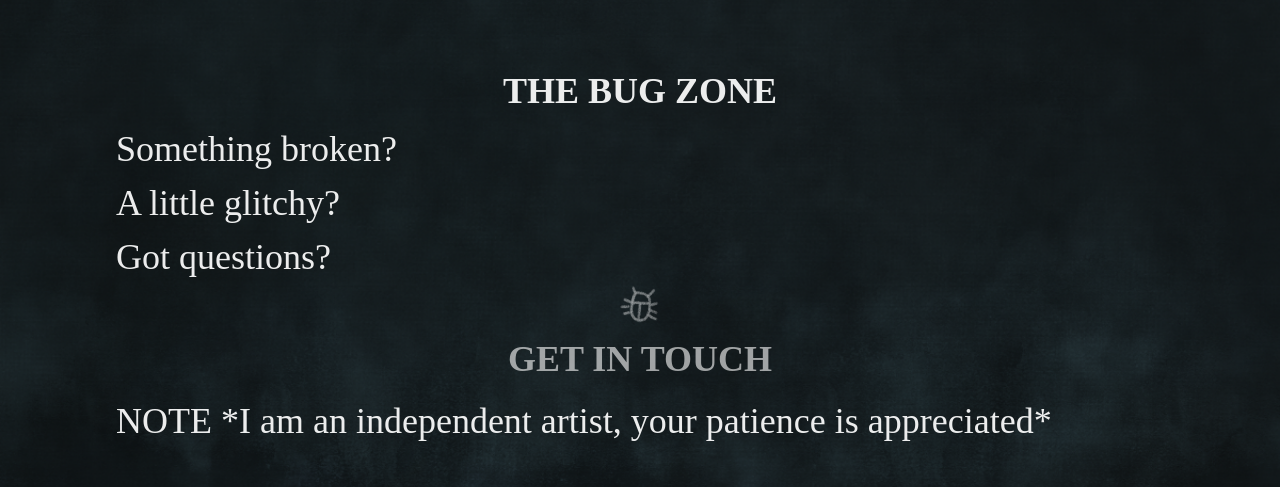
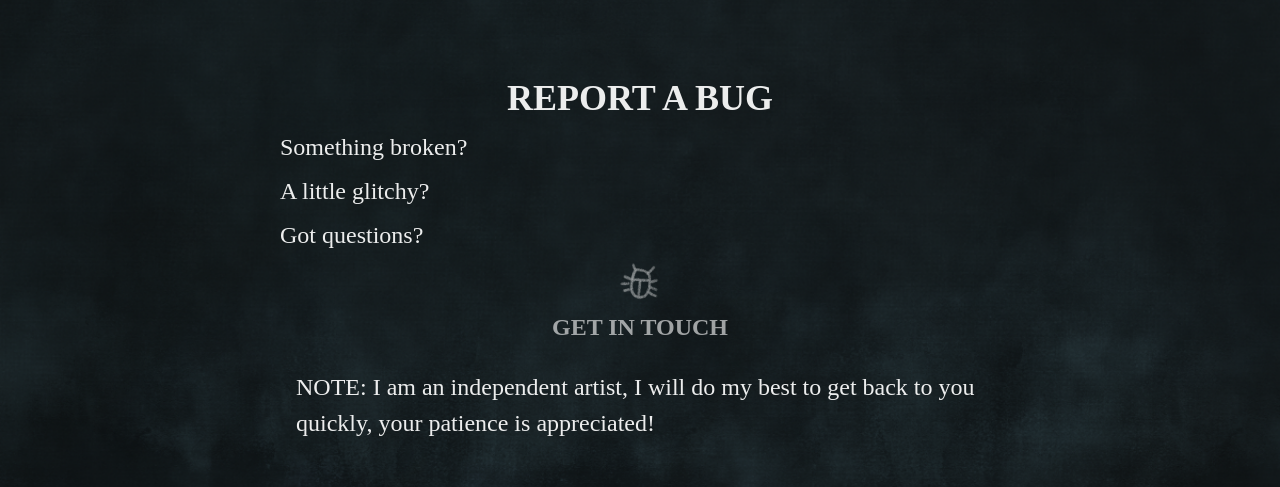
Before and after one commit to HannahBeattie/myWorryMonsterSite, a Next.js app: page /bugZone in a window 1280 px wide. Shown: the part 141-628 px from the top of the page. Built offline with nearby package versions, Linux system fonts and the light colour scheme; a web font is replaced by a local one.

Commit message:
tweak bug report

```diff
--- a/public/components/nav/Logo.js
+++ b/public/components/nav/Logo.js
@@ -12,6 +12,7 @@ function Logo() {
 	return (
 		<StyledNextLink href={'/'}>
 			<VStack
+				zIndex={4}
 				display={{ base: 'none', lg: 'flex' }}
 				position={'fixed'}
 				top={8}
--- a/src/pages/bugZone.js
+++ b/src/pages/bugZone.js
@@ -6,33 +6,27 @@ import StyledNextLink from '../../public/components/nav/StyledNextLink'
 function BugZone() {
 	const sec2 = getItem('two')
 	return (
-		<VStack alignItems={'center'} justify={'center'} flex={1}>
-			<BlurbBox>
-				<VStack>
-					<Heading>THE BUG ZONE</Heading>
-					<Container>
+		<VStack alignItems={'center'} justify={'center'} flex={1} fontSize={'2xl'}>
+			<Heading>REPORT A BUG </Heading>
+			<VStack alignItems={'stretch'}>
 				<Text>Something broken?</Text>
 				<Text>A little glitchy?</Text>
 				<Text>Got questions?</Text>
-						<VStack>
+
 				<StyledNextLink href='mailto:hannahdbeattie@gmail.com?Subject=Growl-Grrr'>
 					<VStack opacity={'60%'} _hover={{ opacity: '100%' }}>
-									<Image
-										h={10}
-										alt={'bug icon'}
-										src={'/assets/navcons/bug.png'}
-									/>
-
+						<Image h={10} alt={'bug icon'} src={'/assets/navcons/bug.png'} />
 						<Text fontWeight={600}>GET IN TOUCH</Text>
 					</VStack>
 				</StyledNextLink>
-						</VStack>
-					</Container>
-					<Container>
-						<Text>NOTE *I am an independent artist, your patience is appreciated*</Text>
+
+				<Container pt={4}>
+					<Text>
+						NOTE: I am an independent artist, I will do my best to get back to you
+						quickly, your patience is appreciated!
+					</Text>
 				</Container>
 			</VStack>
-			</BlurbBox>
 		</VStack>
 	)
 }
```
Lines whose indentation alone changed are shown as unchanged.
